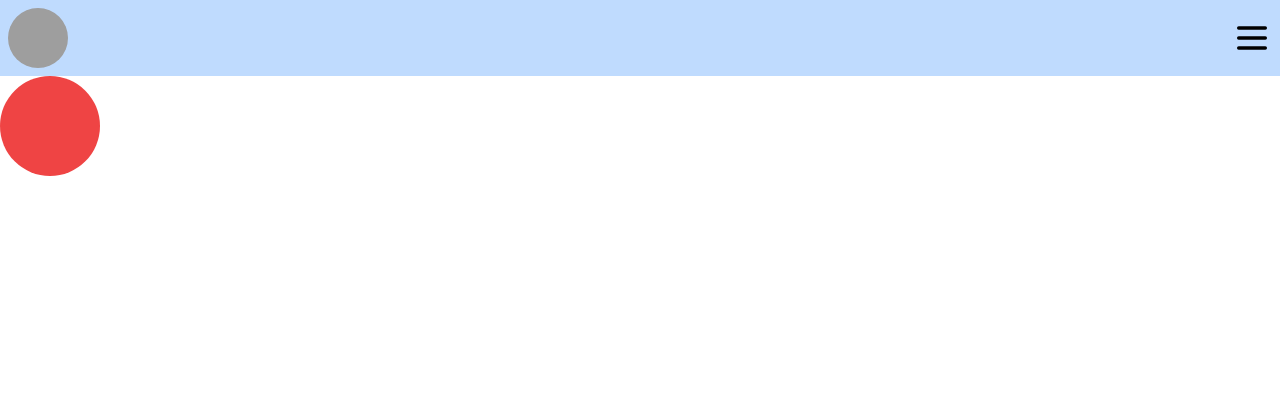
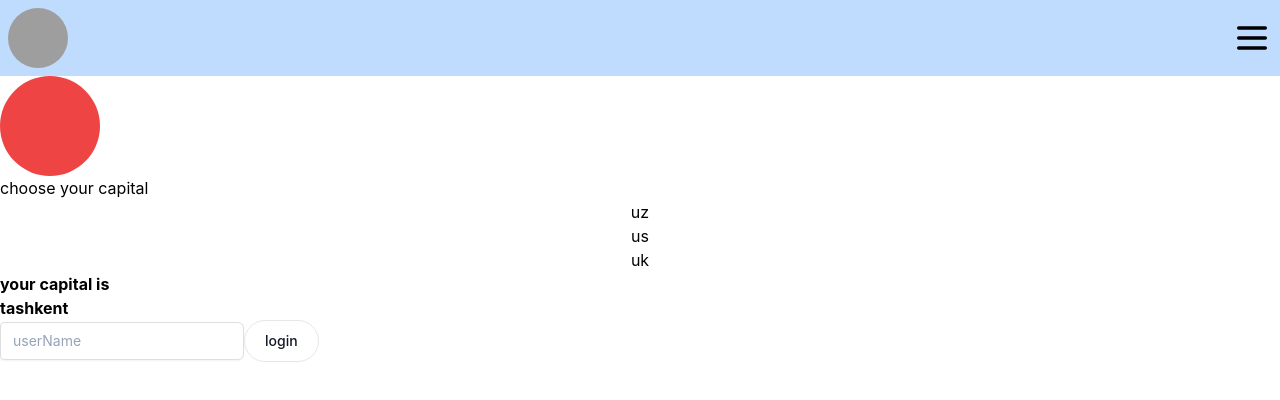
Before and after one commit to javokhirbekkhaydarov/react-comeback, a React (Create React App) app: page /capital in a window 1280 px wide. Before the commit this address had no page. Shown: the top 400 px of the page. Built offline with nearby package versions, Linux system fonts and the light colour scheme; grey boxes are pictures that could not be loaded.

Commit message:
ref effect memo

```diff
--- a/src/App.js
+++ b/src/App.js
@@ -5,6 +5,7 @@ import Home from "./views/Home";
 import React from "react";
 import { BrowserRouter as Router, Routes, Route } from "react-router-dom";
 import BookList from "./components/books/BookList";
+import Capital from "./components/capital/theCapital";
 function App() {
   return (
     <Router>
@@ -15,6 +16,8 @@ function App() {
           <Route path="/todos" element={<MyApp />} />
           <Route path="/chat" element={<ChatComponent />} />
           <Route path="/book" element={<BookList />} />
+            <Route path="/capital" element={<Capital />} />
+
         </>
       </Routes>
     </Router>
--- /dev/null
+++ b/src/components/capital/theCapital.js
@@ -0,0 +1,44 @@
+import { useState, useEffect, useRef } from "react";
+
+export default function Capital() {
+  const [capital, setCapital] = useState("tashkent");
+
+  const userName = useRef(null);
+  useEffect(() => {
+    console.log("capital", capital);
+    console.log("render finished");
+    console.log(userName.current.value);
+  }, [capital]);
+
+  const loginFunction = () => {
+    console.log(userName.current.value);
+  };
+
+  return (
+    <>
+      <div className="flex flex-col">
+        <div className="text-black">choose your capital</div>
+        <button onClick={() => setCapital("tashkent")}>uz</button>
+        <button onClick={() => setCapital("washington")}>us</button>
+        <button onClick={() => setCapital("london")}>uk</button>
+      </div>
+      <b>
+        {" "}
+        your capital is <p className="font-uppercase font-bold"> {capital}</p>
+      </b>
+
+      <input
+        className="border-2 rounded-l outline-none bg-transparent placeholder:text-slate-400 text-slate-700 text-sm border border-slate-200 rounded-md px-3 py-2 transition duration-300 ease focus:outline-none focus:border-slate-400 hover:border-slate-300 shadow-sm focus:shadow"
+        type="text"
+        placeholder="userName"
+        ref={userName}
+      />
+      <button
+        onClick={loginFunction}
+        className="py-2.5 px-5 me-2 mb-2 text-sm font-medium text-gray-900 focus:outline-none bg-white rounded-full border border-gray-200 hover:bg-gray-100 hover:text-blue-700 focus:z-10 focus:ring-4 focus:ring-gray-100"
+      >
+        login
+      </button>
+    </>
+  );
+}
--- a/src/views/Home.js
+++ b/src/views/Home.js
@@ -23,6 +23,11 @@ export default function Home() {
       name: "BookShop",
       url: "book",
       id: 3,
+    },
+    {
+      name: "Capital",
+      url: "capital",
+      id: 4,
     },
   ];
   return (
--- a/tsconfig.json
+++ b/tsconfig.json
@@ -4,6 +4,7 @@
     "paths": {
       "@components/*": ["src/components/*"],
       "@assets/*": ["src/assets/*"]
-    }
+    },
+    "jsx": "react"
   }
 }
```
